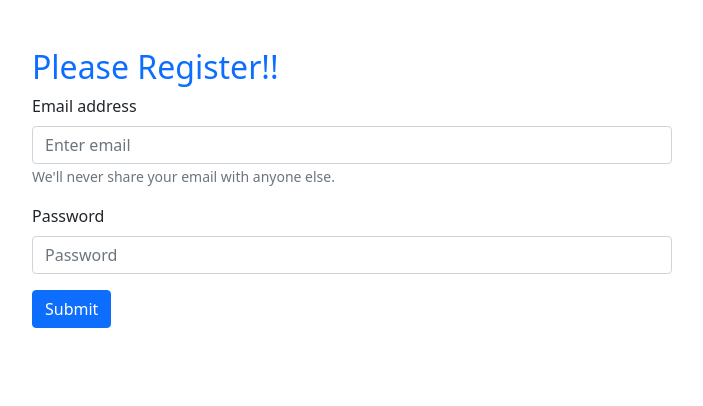
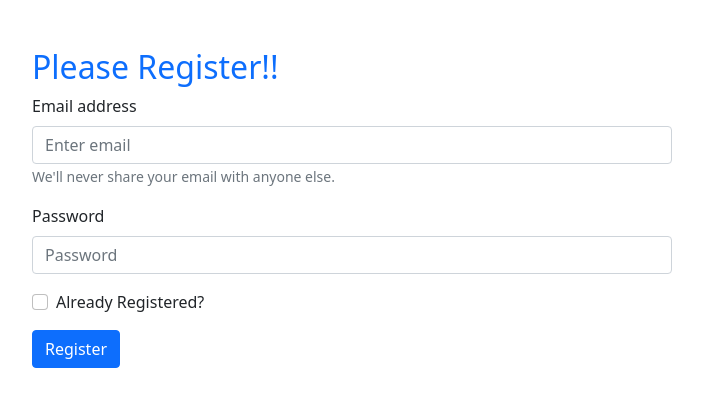
Before and after one commit to rahathossain3/email-password-auth-module57, a React (Create React App) app: page / in a window 1280 px wide. Shown: the top 406 px of the page, without its empty margins (288-991 px from the left). Built offline with nearby package versions, Linux system fonts and the light colour scheme.

Commit message:
loging system add

```diff
--- a/src/App.js
+++ b/src/App.js
@@ -1,7 +1,7 @@
 import 'bootstrap/dist/css/bootstrap.min.css';
 import './App.css';
 import Form from 'react-bootstrap/Form'
-import { createUserWithEmailAndPassword, getAuth } from "firebase/auth";
+import { createUserWithEmailAndPassword, getAuth, signInWithEmailAndPassword } from "firebase/auth";
 import app from './firebase.init';
 import Button from 'react-bootstrap/Button';
 import { useState } from 'react';
@@ -11,6 +11,13 @@ const auth = getAuth(app);
 
 
 function App() {
+
+  //for registered-------------
+  const [registered, setRegistered] = useState(false);
+
+  //for validated -----
+  const [validated, setValidated] = useState(false);
+
   // for get email
   const [email, setEmail] = useState('');
 
@@ -20,8 +27,7 @@ function App() {
   // for get password
   const [password, setPassword] = useState('');
 
-  //for validated -----
-  const [validated, setValidated] = useState(false);
+
 
 
 
@@ -34,6 +40,12 @@ function App() {
   const handlePasswordBlur = event => {
     setPassword(event.target.value);
   }
+
+  //--- for registered
+  const handelRegisteredChange = event => {
+    setRegistered(event.target.checked);
+  }
+
 
 
   // for form
@@ -56,8 +68,23 @@ function App() {
     setValidated(true);
     setError('')
 
+    // for login condition
+    if (registered) {
+      //for login
+      signInWithEmailAndPassword(auth, email, password)
+        .then(result => {
+          const user = result.user;
+          console.log(user);
+        })
+        // for error
+        .catch(error => {
+          console.log(error);
+          setError(error.message);
+        })
+    }
 
-
+    //for create user condition
+    else {
 
       // create new user
       createUserWithEmailAndPassword(auth, email, password)
@@ -65,11 +92,18 @@ function App() {
         .then(result => {
           const user = result.user;
           console.log(user);
+          setEmail('');
+          setPassword('');
         })
         //any error
         .catch(error => {
           console.error(error)
+          setError(error.message);
         })
+
+    }
+
+
 
     event.preventDefault();
   }
@@ -79,7 +113,7 @@ function App() {
     <div>
 
       <div className="registration w-50 mx-auto mt-5">
-        <h2 className='text-primary'>Please Register!!</h2>
+        <h2 className='text-primary'>Please {registered ? 'Login' : 'Register'}!!</h2>
 
         <Form noValidate validated={validated} onSubmit={handleFromSubmit}>
 
@@ -110,10 +144,15 @@ function App() {
 
           </Form.Group>
 
+          <Form.Group className="mb-3" controlId="formBasicCheckbox">
+            <Form.Check onChange={handelRegisteredChange} type="checkbox" label="Already Registered?" />
+          </Form.Group>
+
+
           <p className='text-danger'>{error}</p>
 
           <Button variant="primary" type="submit">
-            Submit
+            {registered ? 'Login' : 'Register'}
           </Button>
         </Form>
 
```
Lines whose indentation alone changed are shown as unchanged.
